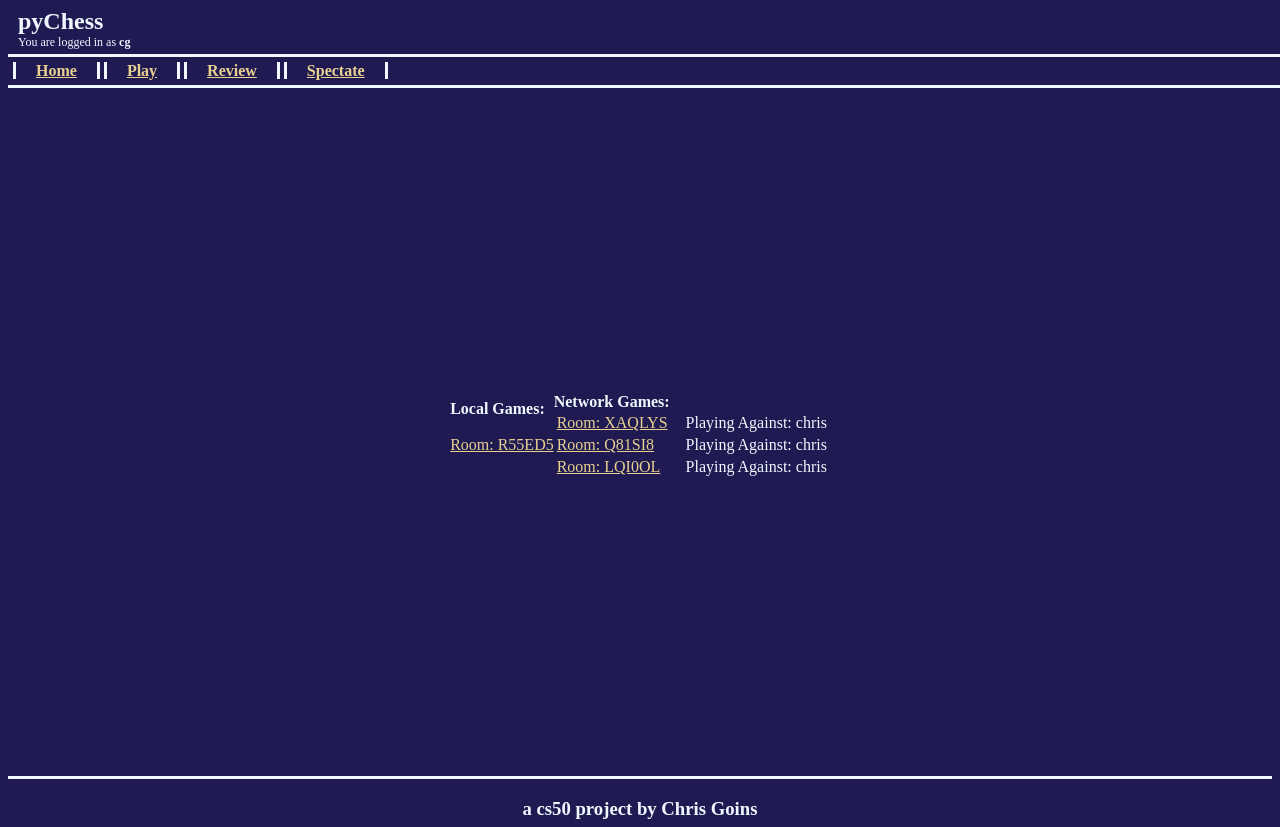
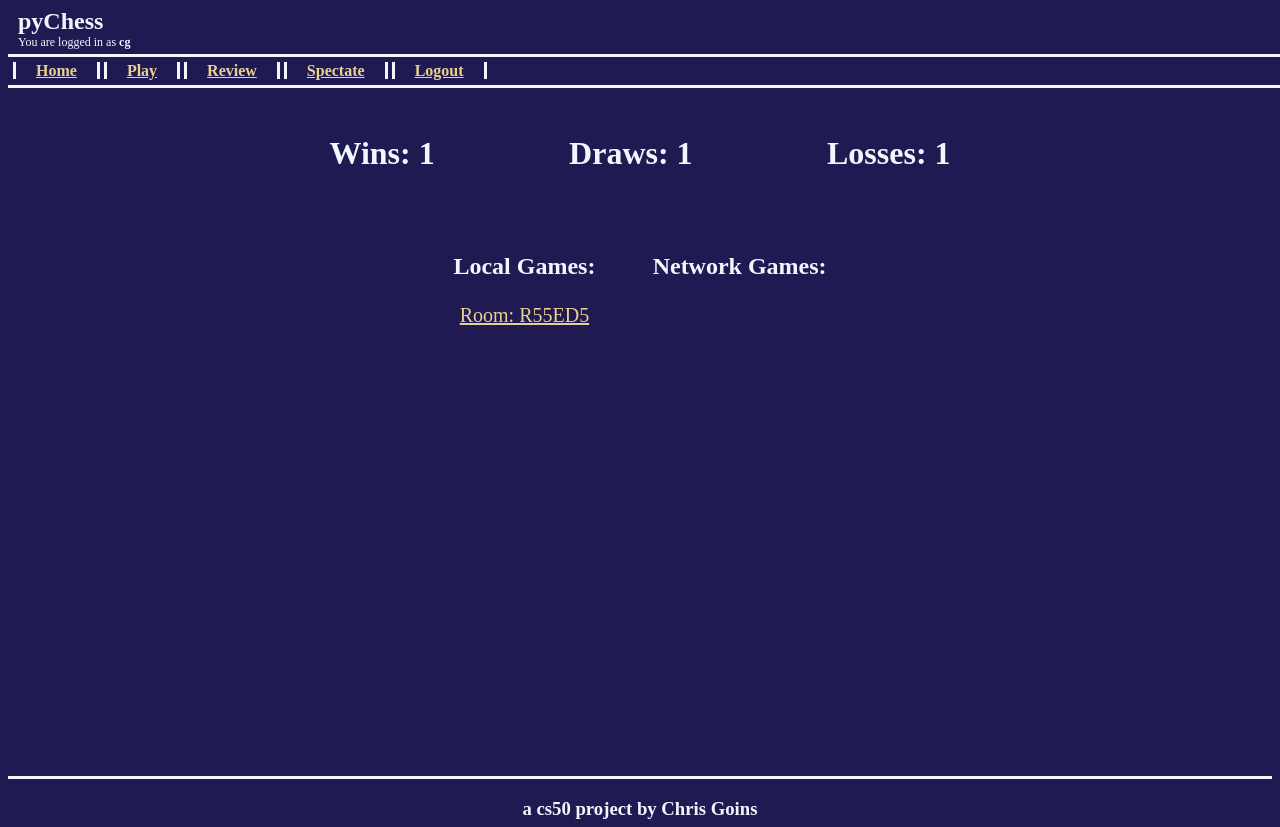
Before and after one commit to clgoins/pyChess, a Django app: page / in a window 1280 px wide. Run offline with Django 4.2, Linux system fonts and the light colour scheme; a user stored in the database is signed in; data comes from the database, SQL or seed files in the repository; both versions use the stored data as it was after the commit; lists and menus that the app fills with data are empty; some libraries are stand-ins or nearby versions.

Commit message:
Finished Styling home page
Added a bunch of CSS to make the home page look a little nicer. Now displays active games, both local & network in separate columns. Displays a big banner across the top to show the number of wins, draws, and losses a user has. Visiting this page without being logged in will redirect to the login page.

```diff
--- a/pychess/templates/pychess/index.html
+++ b/pychess/templates/pychess/index.html
@@ -7,32 +7,59 @@ pyChess Home
 
 
 {% block body %}
-    <div class="centeredContent">
-    {% if localGames or networkGames %}
-        {% if localGames %}
-            <div style="display:flex; flex-direction: column;">
-                <Strong>Local Games: </Strong>
+    <div class="content">
+
         <br>
-                {% for game in localGames %}
-                    <a href="{% url 'localGame' %}?room={{game.roomCode}}">Room: {{ game.roomCode }}</a><br>
-                {% endfor %}
+
+        <div style="width:100%; text-align: center;">
+            <h1>
+                <span>Wins: {{ completedGames.wins }}</span>
+                <span style="margin:10%;">Draws: {{ completedGames.draws }}</span>
+                <span>Losses: {{ completedGames.losses }}</span>
+            </h1>
         </div>
 
         <br><br>
-        {% endif %}
 
-        {% if networkGames %}
-            <div style="display:flex; flex-direction: column;">
-            <Strong>Network Games: </Strong>
-            <table>
+        <div style="margin:auto; width:30%; text-align: center;">
+
+            {% if localGames or networkGames %}
+
+                <table style="float:left">
+                    <thead>
+                        <tr>
+                            <th>
+                                <h2>Local Games: </h2>
+                            </th>
+                        </tr>
+                    </thead>
+                    <tbody>
+                    {% for game in localGames %}
+                    <tr>
+                        <td style="font-size: 20px;">
+                            <a href="{% url 'localGame' %}?room={{game.roomCode}}">Room: {{ game.roomCode }}</a><br>
+                        </td>
+                    </tr>
+                    {% endfor %}
+                    </tbody>
+                </table>
+
+
+                <table style="float:right">
+                    <thead>
+                        <th colspan="2">
+                            <h2>Network Games: </h2>
+                        </th>
+                    </thead>
+
+                    <tbody>
                     {% for game in networkGames %}
-
                         <tr>
-                    <td style="padding-right: 15px;">
+                            <td style="padding-right: 15px; font-size: 20px;">
                                 <a href="{% url 'networkGame' %}?room={{game.roomCode}}">Room: {{ game.roomCode }}</a>
                             </td>
 
-                    <td>
+                            <td style="font-size: 20px;">
                                 {% if game.player2%}
                                     {% if request.user == game.player1 %}
                                         Playing Against: {{ game.player2 }}
@@ -45,13 +72,15 @@ pyChess Home
                             </td>
                         </tr>
                     {% endfor %}
+                    </tbody>
                 </table>
-            </div>
-        {% endif %}
 
 
             {% else %}
-        No Active Games
+                <h2>No Active Games</h2>
             {% endif %}
+
+        </div>
+
     </div>
 {% endblock %}
--- a/pychess/templates/pychess/layout.html
+++ b/pychess/templates/pychess/layout.html
@@ -24,6 +24,7 @@
                     <a class="navlink" href="{% url 'play' %}">Play</a>
                     <a class="navlink" href="{% url 'review' %}">Review</a>
                     <a class="navlink" href="{% url 'spectate' %}">Spectate</a>
+                    <a class="navlink" href="{% url 'logout' %}">Logout</a>
                 {% else %}
                     <a class="navlink" href="{% url 'login' %}">Login</a>
                     <a class="navlink" href="{% url 'register' %}">Register</a>
--- a/pychess/views.py
+++ b/pychess/views.py
@@ -11,20 +11,50 @@ import string, random
 
 def index(request):
     if request.user.is_authenticated:
-        localGames = Game.objects.filter(player1 = request.user, player2 = request.user)
+        # Local games are all the games where the user is both player1 and player2
+        localGames = Game.objects.filter(player1 = request.user, player2 = request.user, isActive=True)
 
-        networkGames = []
-        netGameQuery = Game.objects.filter(player1 = request.user).exclude(player2 = request.user)
+        activeNetworkGames = []
+
+        # Grab a list of games where the user is ONLY player1 and add it to the master list
+        netGameQuery = Game.objects.filter(player1 = request.user, isActive=True).exclude(player2 = request.user)
         for game in netGameQuery:
-            networkGames.append(game)
-        netGameQuery = Game.objects.filter(player2 = request.user).exclude(player1 = request.user)
+            activeNetworkGames.append(game)
+
+        # Do the same for games where the user is ONLY player2
+        netGameQuery = Game.objects.filter(player2 = request.user,isActive=True).exclude(player1 = request.user)
         for game in netGameQuery:
-            networkGames.append(game)
+            activeNetworkGames.append(game)
+
+        # Grab a list of completed games (isActive=False) that the user was involved in; and count how many wins, losses, and draws there were
+        completedGames = {}
+        completedGames['wins'] = 0
+        completedGames['draws'] = 0
+        completedGames['losses'] = 0
+
+        netGameQuery = Game.objects.filter(player1 = request.user, isActive=False).exclude(player2=request.user)
+        for game in netGameQuery:
+            if game.winner == request.user:
+                completedGames['wins'] += 1
+            elif game.winner == None:
+                completedGames['draws'] += 1
+            else:
+                completedGames['losses'] += 1
+
+        netGameQuery = Game.objects.filter(player2 = request.user, isActive=False).exclude(player1=request.user)
+        for game in netGameQuery:
+            if game.winner == request.user:
+                completedGames['wins'] += 1
+            elif game.winner == None:
+                completedGames['draws'] += 1
+            else:
+                completedGames['losses'] += 1
 
 
-        return render(request, 'pychess/index.html', {'localGames':localGames, 'networkGames':networkGames})
+        return render(request, 'pychess/index.html', {'localGames':localGames, 'networkGames':activeNetworkGames, 'completedGames':completedGames})
+
     else:
-        return render(request, 'pychess/index.html')
+        return redirect(loginView)
 
 
 def loginView(request):
```
Also changed, not shown: db.sqlite3. Lines whose indentation alone changed are shown as unchanged.
